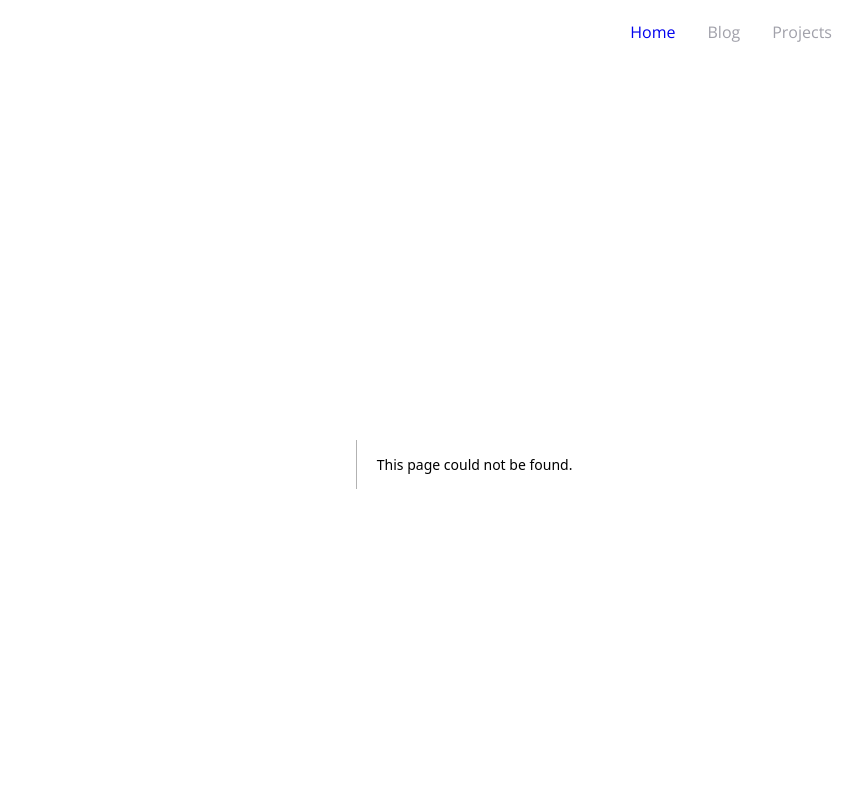
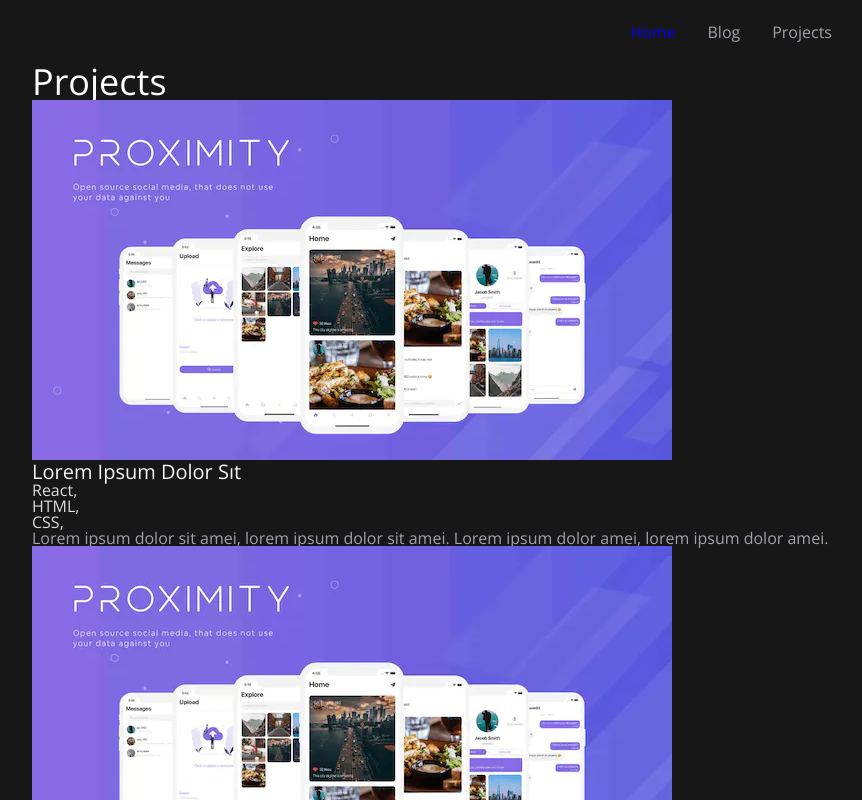
Before and after one commit to dogan-ay/doganay-dev, a Next.js app: page /projects in a window 1280 px wide. Before the commit this address had no page. Shown: the top 800 px of the page, without its empty margins (208-1070 px from the left). Built offline with nearby package versions, Linux system fonts and the light colour scheme.

Commit message:
:sparkles: project page develope

```diff
--- /dev/null
+++ b/components/ProjectCard.js
@@ -0,0 +1,35 @@
+import React from 'react'
+import { useState } from 'react';
+import MoreLink from './MoreLink';
+
+const ProjectCard = (props) => {
+    const data = props.data;
+
+    const [title, setTitle] = useState(data['title'])
+    const [tags, setTags] = useState([...data['tags']])
+    const [content, setContent] = useState(data['content'])
+
+  return (
+            <div className='project-card flex'>
+                <div className='project-img'>
+                    <img src='/project.webp'></img>
+                </div>
+                <div className='project-card-content-container flex-col'>
+                    <h4 className='light-title'>{title}</h4>
+                    <div className='home-project-content flex-col'>
+                        <div className='flex'>
+                        {
+                                tags.map(tag => (
+                                    <p className='mid-text'>{tag}, </p>
+                                ))
+                            }
+                        </div>
+                        <div className='dark-line'></div>
+                        <p className='dark-text'>{content}</p>
+                    </div>
+                </div>
+            </div>
+  )
+}
+
+export default ProjectCard
--- /dev/null
+++ b/components/ProjectsPage.js
@@ -0,0 +1,35 @@
+import React from 'react'
+import ProjectCard from './ProjectCard'
+
+const ProjectsPage = () => {
+
+    const fakeProject = [
+        {
+          tags: ['React', 'HTML', 'CSS'],
+          title: 'Lorem Ipsum Dolor Sıt',
+          content: 'Lorem ipsum dolor sit amei, lorem ipsum dolor sit amei. Lorem ipsum dolor amei, lorem ipsum dolor amei. '
+        },
+        {
+          tags: ['React', 'HTML', 'CSS'],
+          title: 'Lorem Ipsum Dolor Sıt',
+          content: 'Lorem ipsum dolor sit amei, lorem ipsum dolor sit amei. Lorem ipsum dolor amei, lorem ipsum dolor amei. '
+        }
+
+      ]
+
+  return (
+    <div>
+        <div className='page-title'><h1>Projects</h1></div>
+
+        <div className='flex-col projects-page-wrapper'>
+            {
+                fakeProject.map( item => (
+                    <ProjectCard data={item} />
+                ))
+            }
+        </div>
+    </div>
+)
+}
+
+export default ProjectsPage
--- /dev/null
+++ b/pages/projects/index.js
@@ -0,0 +1,10 @@
+import React from 'react'
+import ProjectsPage from '@/components/ProjectsPage'
+
+const Projects = () => {
+  return (
+    <ProjectsPage/>
+  )
+}
+
+export default Projects
```
Also changed, not shown: public/project.webp (added).
